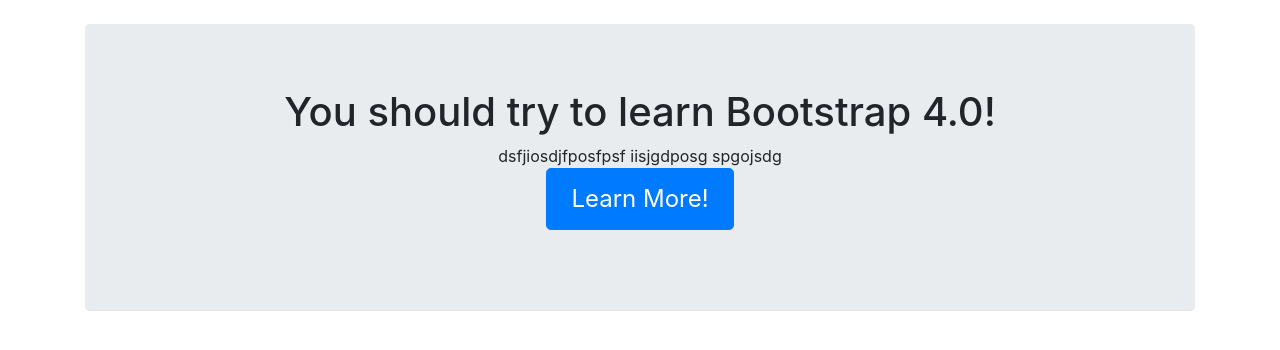
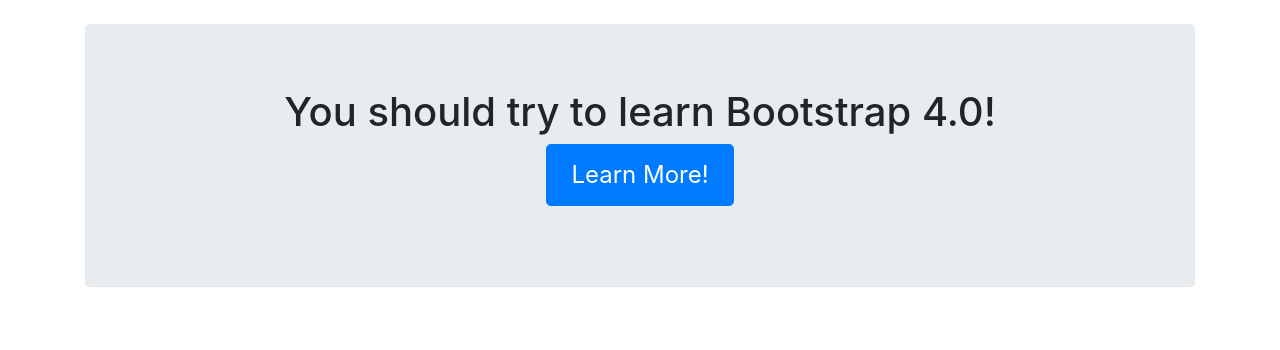
Before and after one commit to tatatan/STEPS_Website, a PHP site: page / in a window 1280 px wide. Shown: the part 56-406 px from the top of the page. Run offline with PHP 8.4, Linux system fonts and the light colour scheme.

Commit message:
Update index.php

```diff
--- a/index.php
+++ b/index.php
@@ -15,9 +15,6 @@
     <div class="container">
       <div class="jumbotron">
         <h1>You should try to learn Bootstrap 4.0!</h1>
-        dsfjiosdjfposfpsf
-        iisjgdposg
-        spgojsdg
         <p><a href="https://getbootstrap.com/" class="btn btn-lg btn-primary">Learn More!</a></p>
       </div>
     </div>
```
